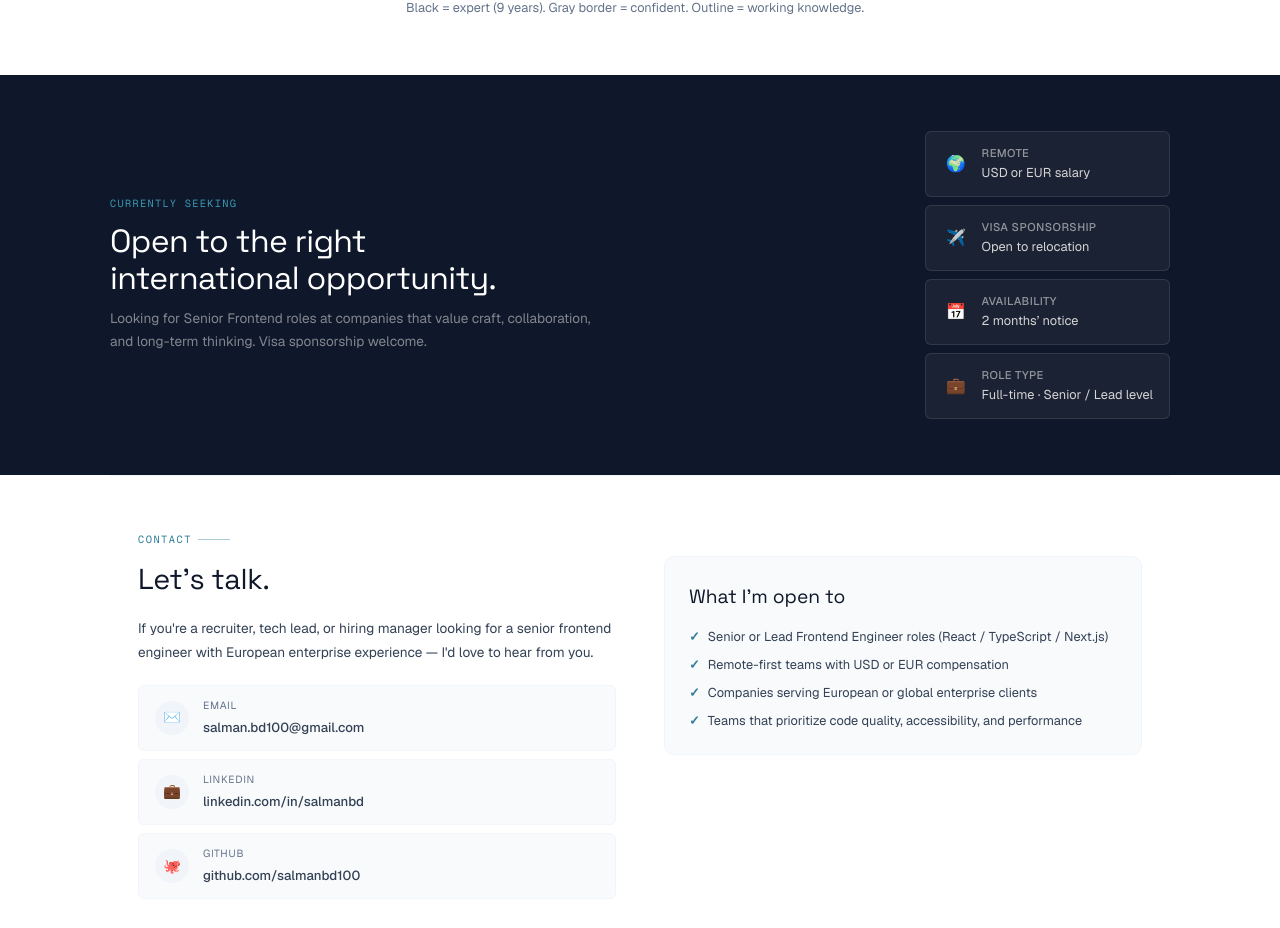
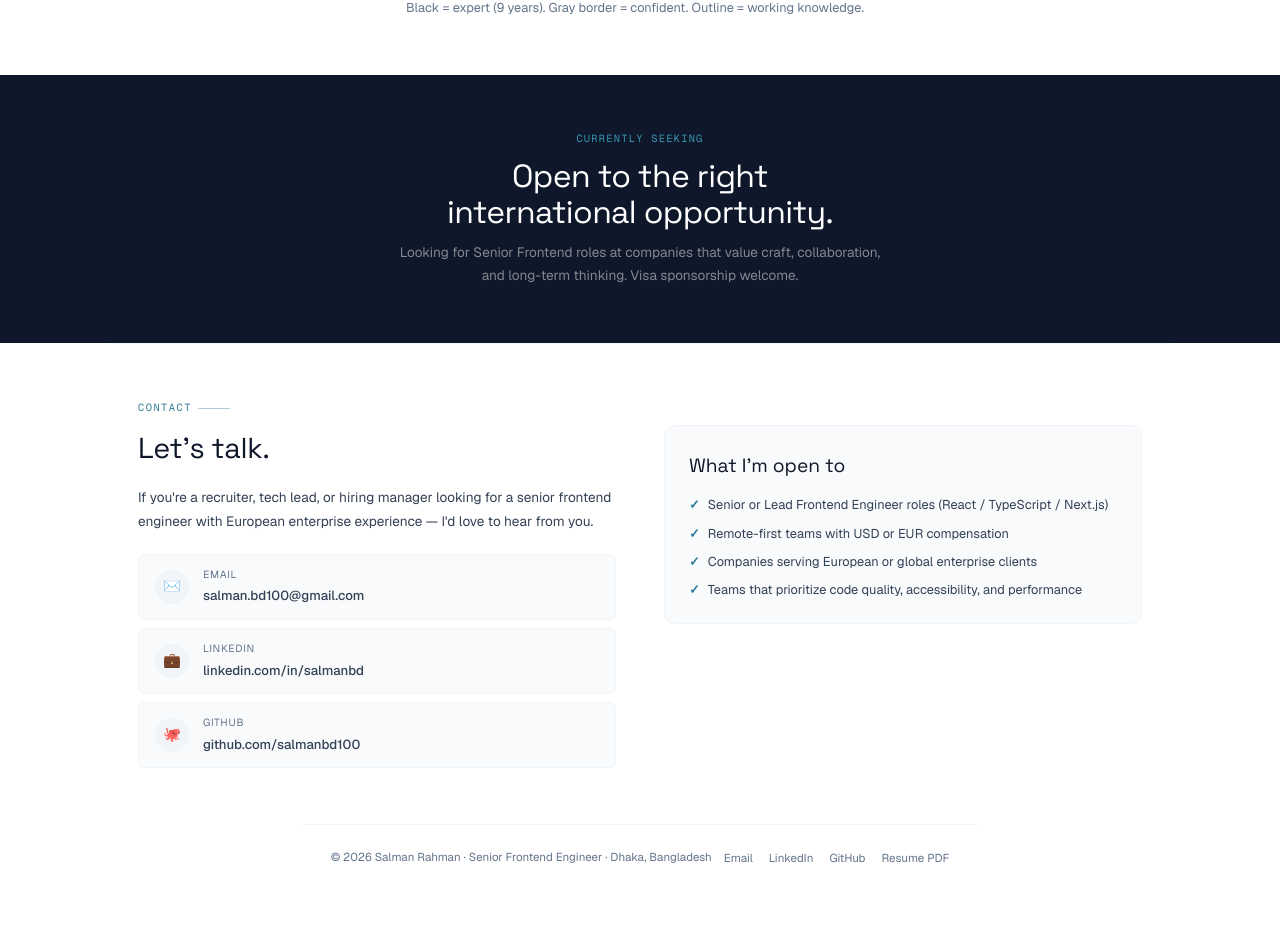
Before and after one commit to salmanbd100/salman-portfolio, a Next.js app: page / in a window 1280 px wide. Shown: the part 3117-4045 px from the top of the page. After the commit the page ends 4007 px from the top, so only its background shows below. Built offline with nearby package versions, Linux system fonts and the light colour scheme.

Commit message:
refactor CtaBand component: simplify layout and remove unused ctaCards

```diff
--- a/components/cta-band.tsx
+++ b/components/cta-band.tsx
@@ -2,7 +2,6 @@
 
 import { useEffect, useRef, useState } from "react";
 import { cn } from "@/lib/utils";
-import { ctaCards } from "@/lib/data";
 
 export function CtaBand() {
   const [isVisible, setIsVisible] = useState(false);
@@ -35,9 +34,7 @@ export function CtaBand() {
         isVisible ? "opacity-100 translate-y-0" : "opacity-0 translate-y-4"
       )}
     >
-      <div className="max-w-[1060px] mx-auto grid grid-cols-1 lg:grid-cols-[1fr_auto] gap-8 items-center">
-        {/* Left copy */}
-        <div>
+      <div className="max-w-[1060px] mx-auto text-center">
           <div className="font-mono text-[0.65rem] tracking-[0.12em] uppercase text-accent2 mb-2.5">
             Currently seeking
           </div>
@@ -46,37 +43,10 @@ export function CtaBand() {
             <br />
             international opportunity.
           </h2>
-          <p className="text-[0.85rem] text-[rgba(246,245,241,0.5)] leading-[1.7] max-w-[500px]">
+          <p className="text-[0.85rem] text-[rgba(246,245,241,0.5)] leading-[1.7] max-w-[500px] mx-auto">
             Looking for Senior Frontend roles at companies that value craft,
             collaboration, and long-term thinking. Visa sponsorship welcome.
           </p>
-        </div>
-
-        {/* Right cards */}
-        <div className="flex flex-col gap-2 min-w-[240px]">
-          {ctaCards.map((card) => (
-            <div
-              key={card.label}
-              className={cn(
-                "bg-white/5 border border-white/10",
-                "rounded-md px-4 py-3",
-                "flex items-center gap-3",
-                "cursor-default transition-colors duration-200",
-                "hover:bg-white/[0.09]"
-              )}
-            >
-              <div className="text-base w-7 text-center">{card.icon}</div>
-              <div>
-                <div className="text-[0.7rem] font-medium text-[rgba(246,245,241,0.55)] tracking-[0.04em] uppercase mb-px">
-                  {card.label}
-                </div>
-                <div className="text-[0.8rem] text-[rgba(246,245,241,0.85)]">
-                  {card.value}
-                </div>
-              </div>
-            </div>
-          ))}
-        </div>
       </div>
     </section>
   );
```
